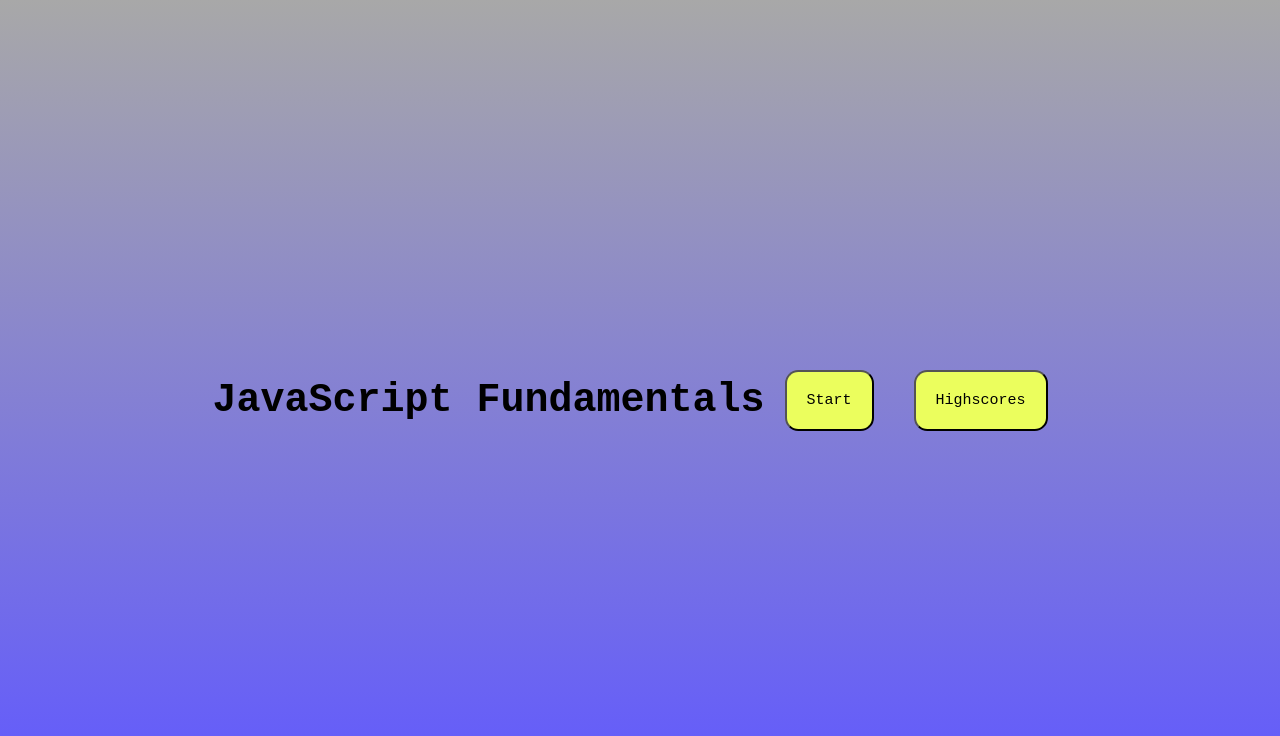
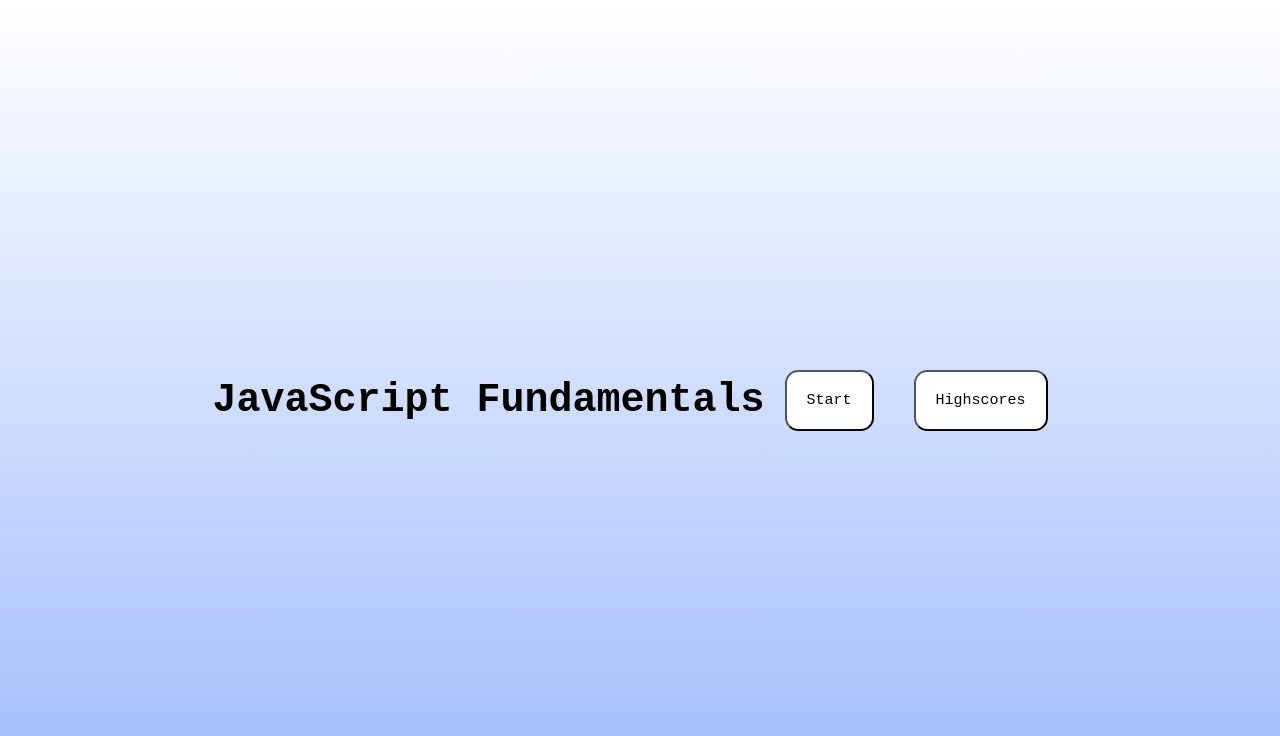
Before and after one commit to MrBrandtCox/Technical-Code-Quiz, a plain HTML site: page index.html in a window 1280 px wide. Drawn offline with Linux system fonts and the light colour scheme.

Commit message:
changing some styling

```diff
--- a/assets/style.css
+++ b/assets/style.css
@@ -1,6 +1,6 @@
 body {
-    background: rgb(96,88,255);
-    background: linear-gradient(0deg, rgba(96,88,255,1) 0%, rgba(168,168,168,1) 100%);
+    background: rgb(160,187,251);
+    background: linear-gradient(0deg, rgba(160,187,251,1) 0%, rgba(255,255,255,1) 100%);
     height: 100vh;
     margin: 0px;
 }
@@ -25,13 +25,14 @@ button {
     margin: 20px;
     padding: 20px;
     border-radius: 10pt;
-    background-color: rgb(235, 254, 93);
+    background-color: rgb(255, 255, 255);
 }
 
 button:hover {
     font-weight: bold;
-    background-color: rgb(253, 253, 253);
+    background-color: rgb(181, 181, 181);
     cursor: pointer;
+    transform: scale(1.1);
 }
 
 #quizSection, #quiz, #scoresPage {
```
